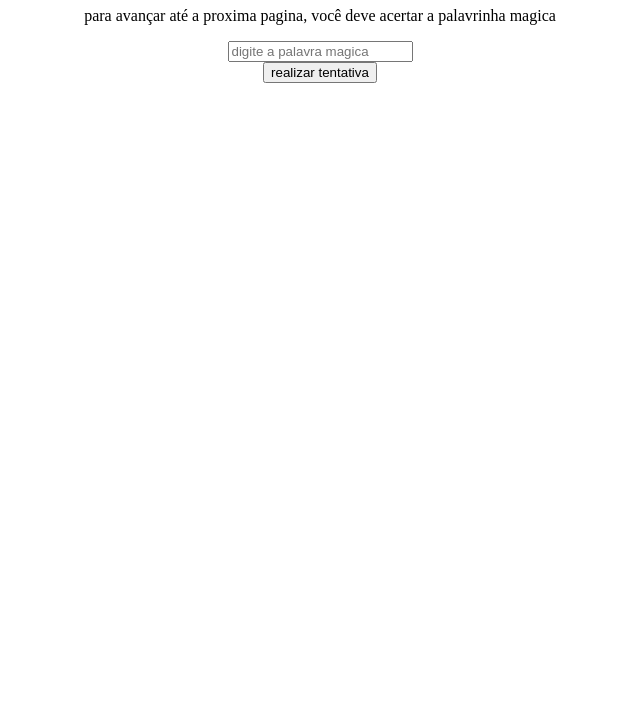
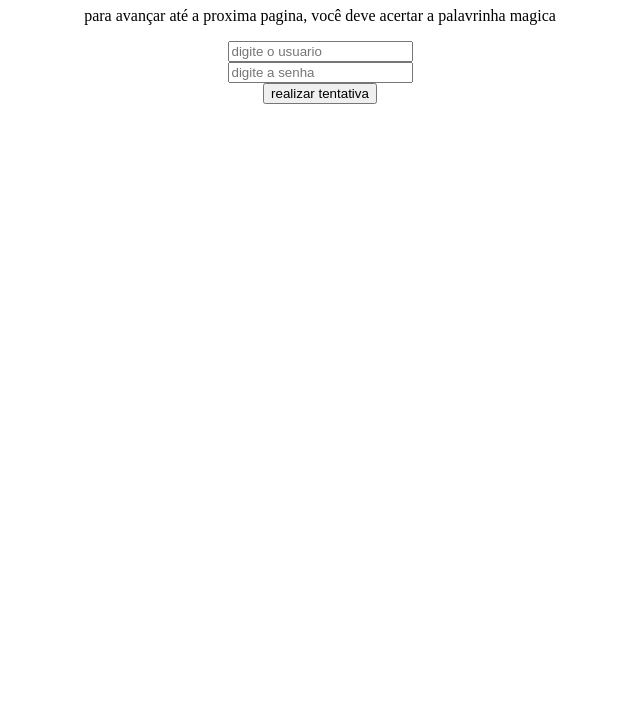
Before and after one commit to alair7396/senha, a plain HTML site: page index.html in a window 1280 px wide. Shown: the part 73-800 px from the top of the page, without its empty margins (320-960 px from the left). Drawn offline with Linux system fonts and the light colour scheme.

Commit message:
Update index.html

```diff
--- a/index.html
+++ b/index.html
@@ -9,7 +9,8 @@
     <div style="text-align: center;">
         <h1>multipages system</h1>
         <p>para avançar até a proxima pagina, você deve acertar a palavrinha magica</p>
-        <input type="password" id="password" placeholder="digite a palavra magica"><br>
+        <input type="usuario" id="usuario" placeholder="digite o usuario"><br>
+        <input type="password" id="password" placeholder="digite a senha"><br>
         <button onclick="tentativa()">realizar tentativa</button>
         <p id="lista"></p>
 
```
